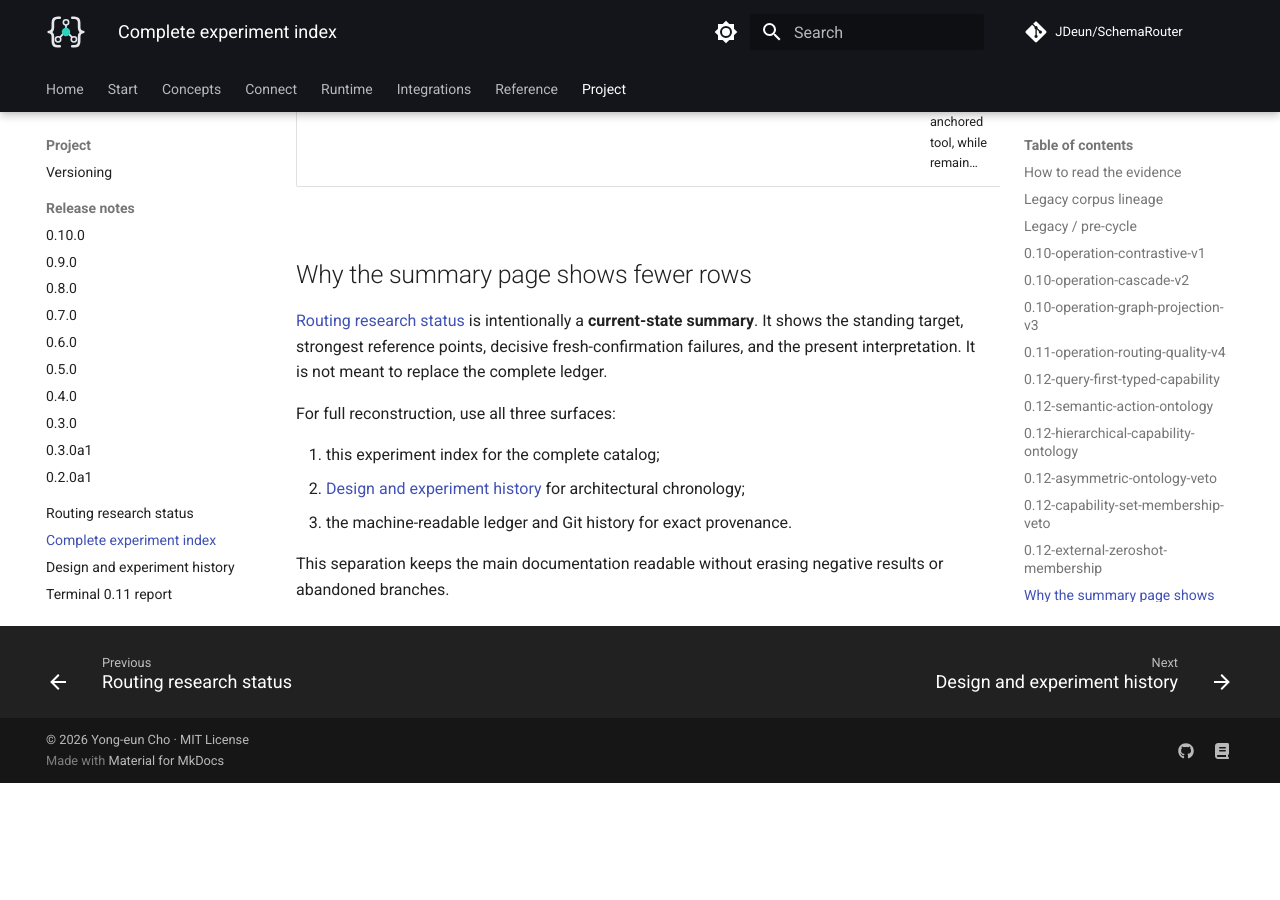
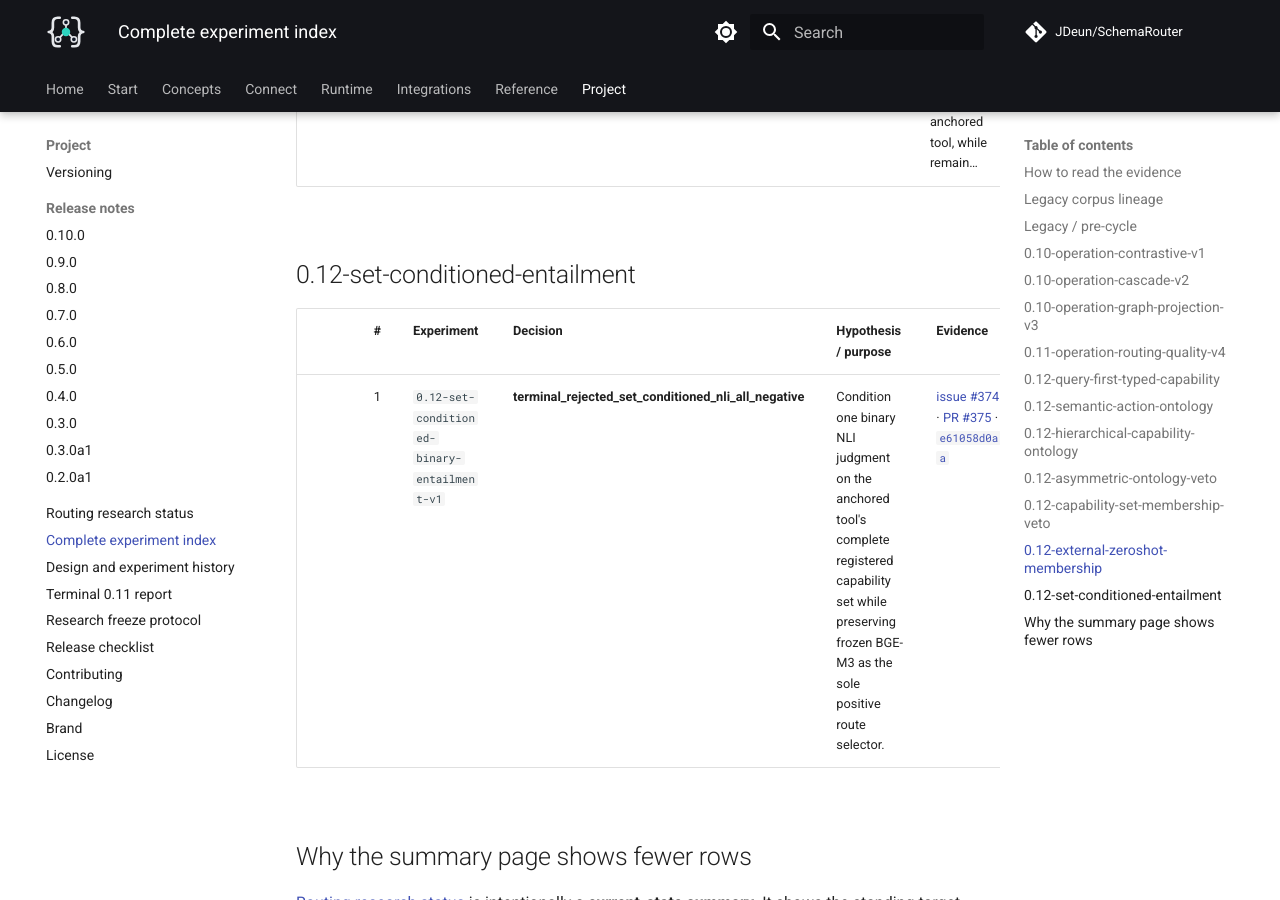
Before and after one commit to JDeun/SchemaRouter, an MkDocs documentation site: the page built from docs/research/experiment-index.md, in a window 1280 px wide and 900 px high, scrolled down 15798 px. Built offline with MkDocs 1.6.1 and Material for MkDocs 9.7.7, drawn with Linux system fonts in a browser that asks for light colours; comment, search, counter and statistics services are not loaded; before the commit the page ends 16581 px from its top, so only the background shows below that.

Commit message:
docs: refresh experiment index through #374

```diff
--- a/docs/research/experiment-index.md
+++ b/docs/research/experiment-index.md
@@ -168,6 +168,12 @@ The repository Git history remains the exhaustive engineering record.
 | ---: | --- | --- | --- | --- |
 | 1 | `0.12-external-multilingual-zeroshot-membership-v1` | **terminal_rejected_multiclass_outside_label_no_open_set_boundary** | A small externally pretrained multilingual zero-shot classifier can judge whether a request belongs to the finite capability set registered for the BGE-anchored tool, while remain… | [issue #371](https://github.com/JDeun/SchemaRouter/issues/371) · [PR #372](https://github.com/JDeun/SchemaRouter/pull/372) · [`5e6dde0c38`](https://github.com/JDeun/SchemaRouter/commit/5e6dde0c3860ff46f0961c74233d7196e6c86f59) |
 
+## 0.12-set-conditioned-entailment
+
+| # | Experiment | Decision | Hypothesis / purpose | Evidence |
+| ---: | --- | --- | --- | --- |
+| 1 | `0.12-set-conditioned-binary-entailment-v1` | **terminal_rejected_set_conditioned_nli_all_negative** | Condition one binary NLI judgment on the anchored tool's complete registered capability set while preserving frozen BGE-M3 as the sole positive route selector. | [issue #374](https://github.com/JDeun/SchemaRouter/issues/374) · [PR #375](https://github.com/JDeun/SchemaRouter/pull/375) · [`e61058d0aa`](https://github.com/JDeun/SchemaRouter/commit/e61058d0aa31819bf99b182f4bd5947dd0d11fab) |
+
 ## Why the summary page shows fewer rows
 
 [Routing research status](routing-status.md) is intentionally a **current-state summary**. It shows
```
Also changed, not shown: other parts of docs/research/experiment-index.md (+1 -1 lines).
